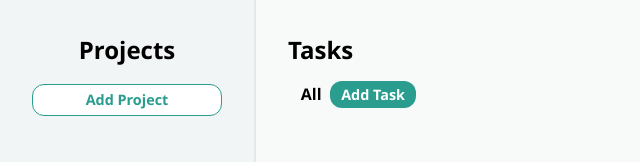
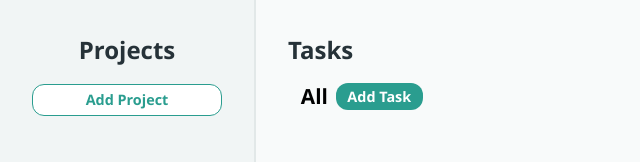
Before and after one commit to frozerated/todo-lists, a website built with webpack: page src/template.html in a window 1280 px wide. Shown: the top 162 px of the page, without its empty margins (0-640 px from the left). Built offline with nearby package versions, Linux system fonts and the light colour scheme.

Commit message:
Fix section text styling

```diff
--- a/src/style.css
+++ b/src/style.css
@@ -119,6 +119,7 @@ button:hover{
 .main > h1, .sidebar> h1{
   font-size: 1.5rem;
   font-weight: 700;
+  color: var(--text-primary-color);
 }
 
 .taskSubHeader{
@@ -130,7 +131,7 @@ button:hover{
 }
 
 .taskSubHeader > p{
-  font-size: 1rem;
+  font-size: 1.3rem;
   font-weight: 600;
 }
 
```
